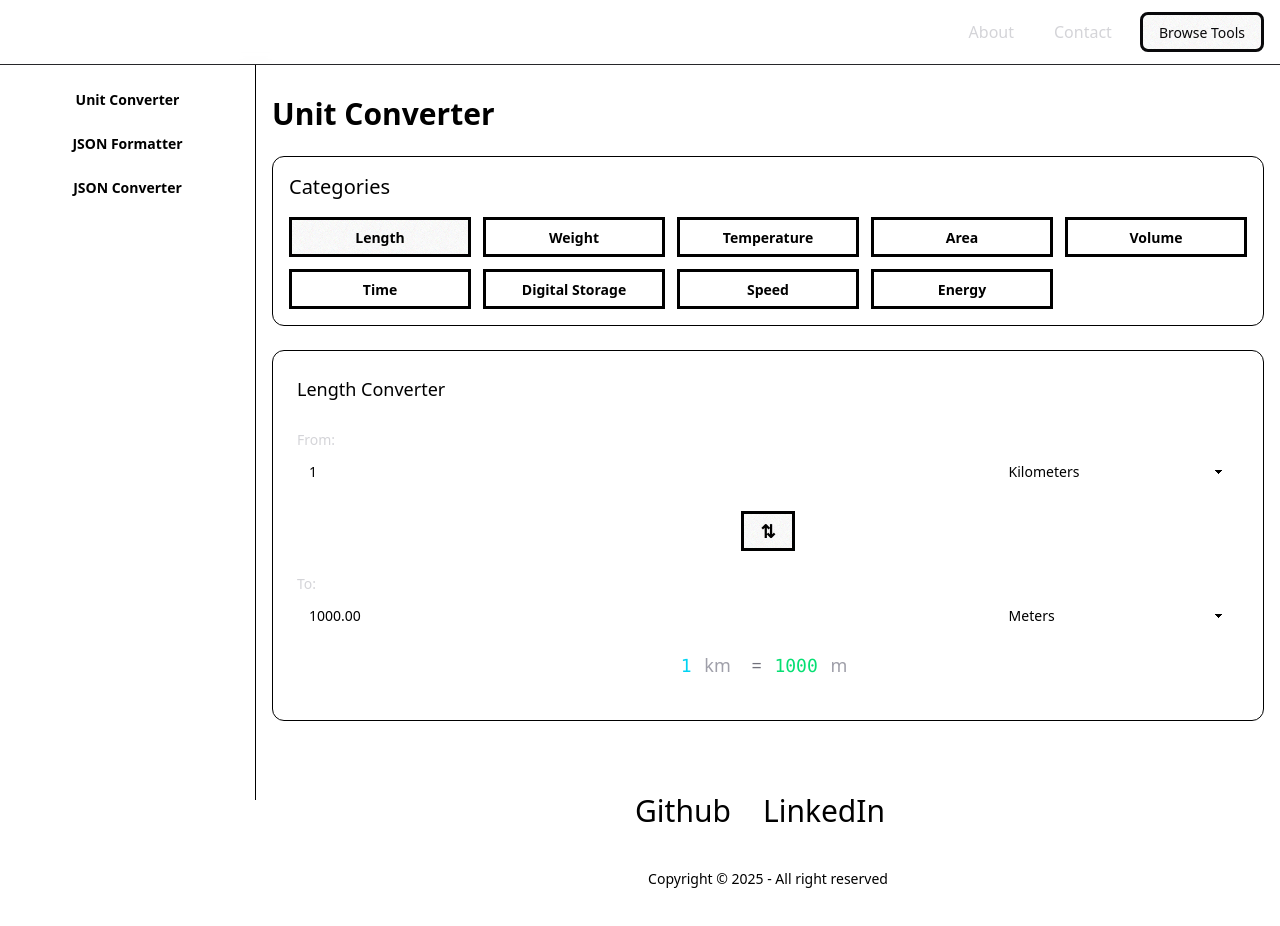
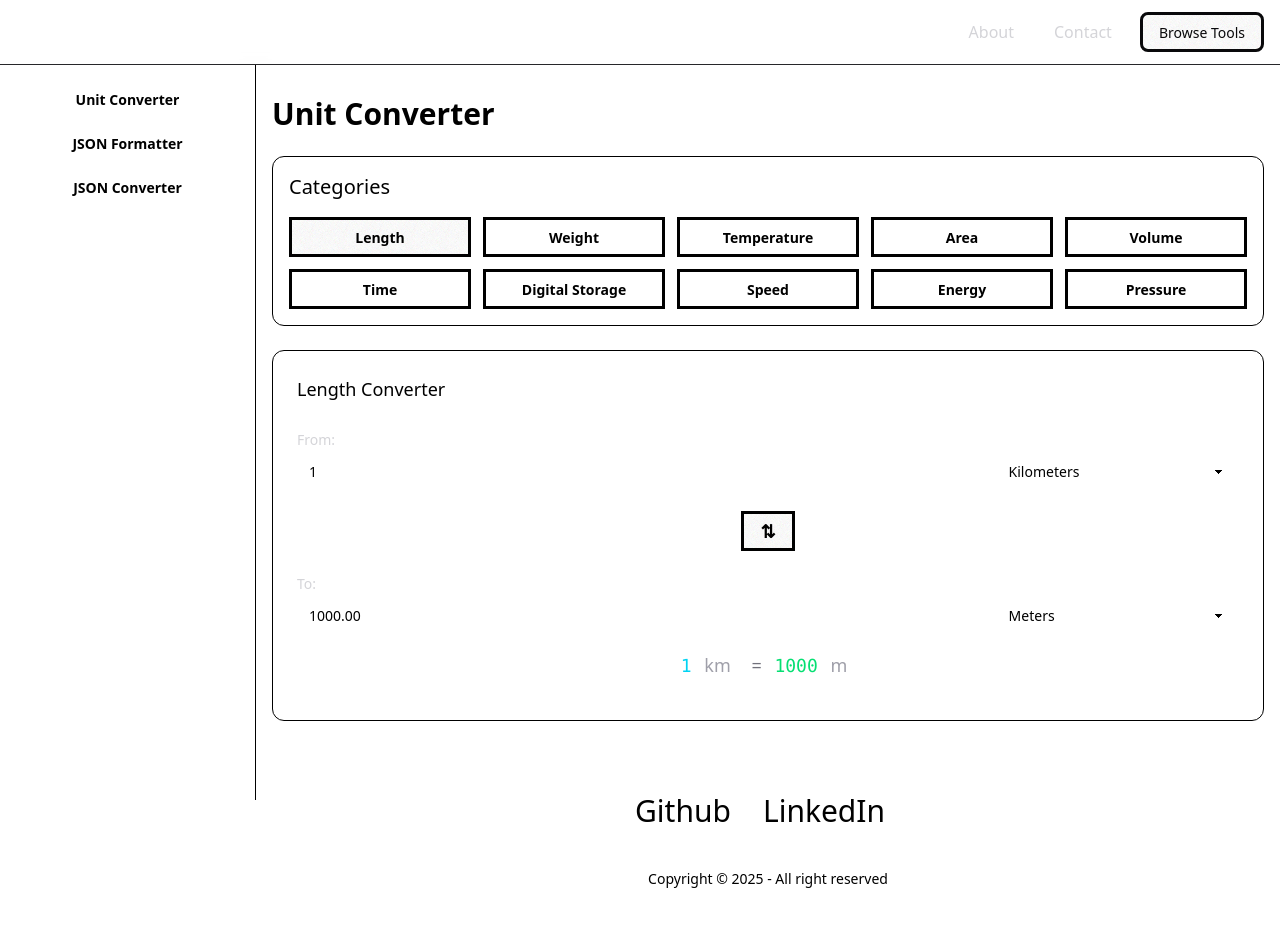
Before and after one commit to lazy-snorlax/webtools, a Vue app: page /unit-converter in a window 1280 px wide. Shown: the top 926 px of the page. Built offline with nearby package versions, Linux system fonts and the light colour scheme.

Commit message:
add pressure converter to unit converter page

```diff
--- a/src/pages/UnitConverter.vue
+++ b/src/pages/UnitConverter.vue
@@ -36,6 +36,7 @@ const categories = [
   { key: 'storage',   label: 'Digital Storage' },
   { key: 'speed',   label: 'Speed' },
   { key: 'energy',   label: 'Energy' },
+  { key: 'pressure',   label: 'Pressure' },
 ]
 
 const activeKey = ref('length')
@@ -55,6 +56,7 @@ function loadComponent(key) {
         storage:   () => import('../components/StorageConverter.vue'),
         speed:   () => import('../components/SpeedConverter.vue'),
         energy:   () => import('../components/EnergyConverter.vue'),
+        pressure:   () => import('../components/PressureConverter.vue'),
     }
 
     // `defineAsyncComponent` gives us a component that Vite will code‑split
```
